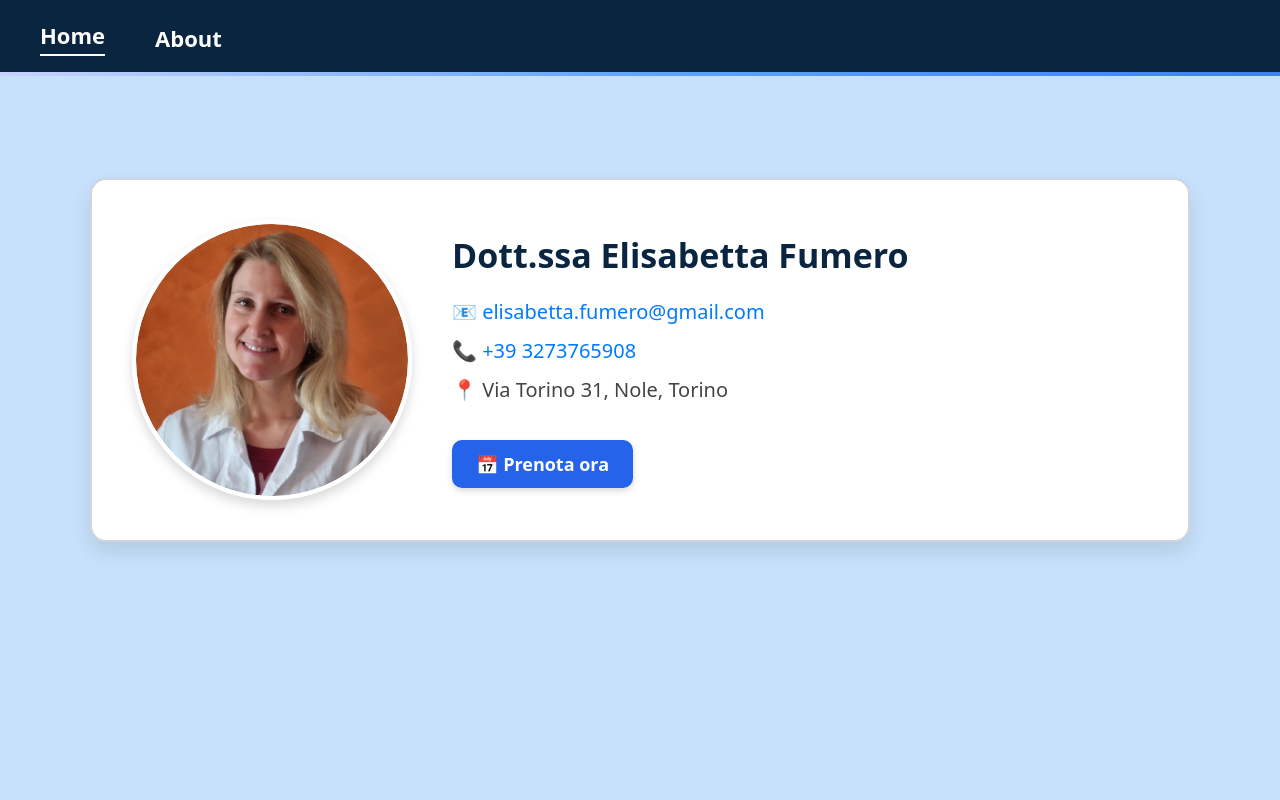
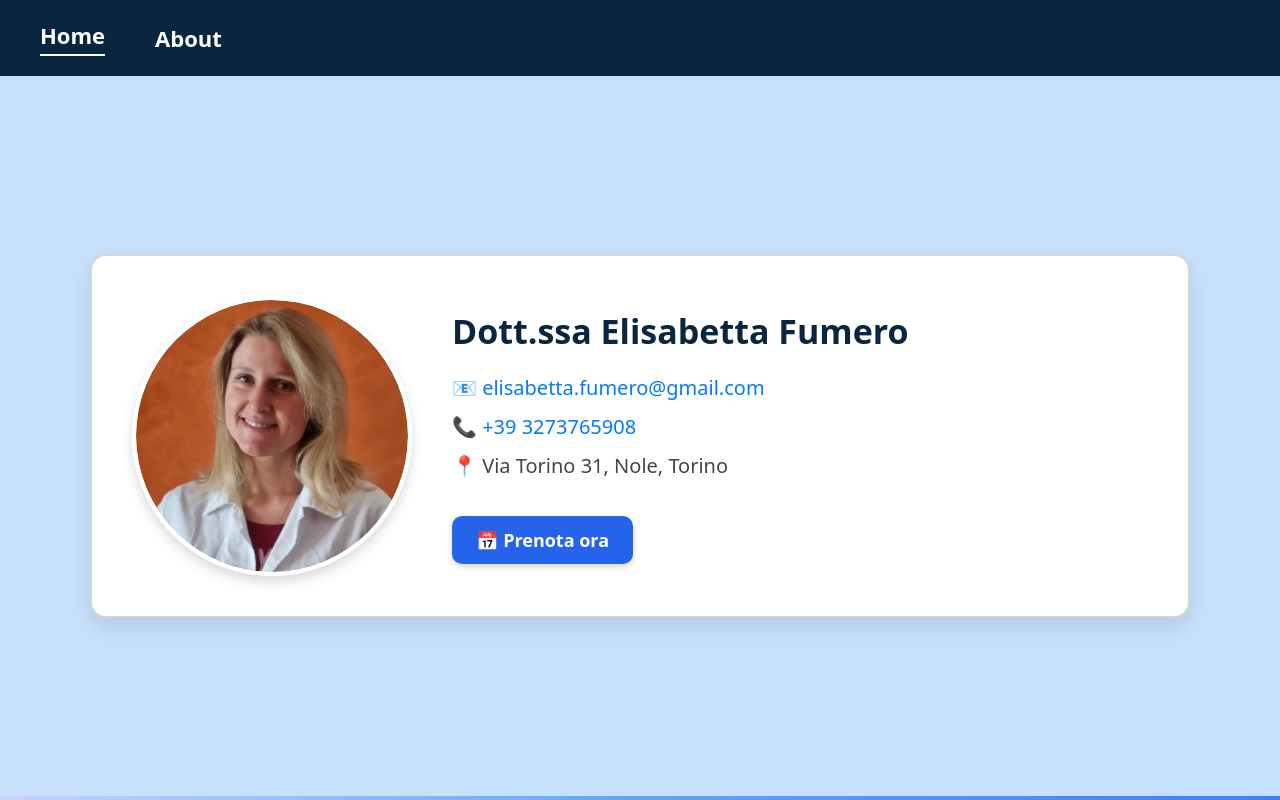
Before and after one commit to stefffffffffano/reservationApplication, a React (Vite) app in the folder client/: page / in a window 1280 px wide. Built offline with nearby package versions, Linux system fonts and the light colour scheme.

Commit message:
navbar modified

```diff
--- a/client/src/style/NavigationBar.css
+++ b/client/src/style/NavigationBar.css
@@ -6,10 +6,6 @@
   display: flex;
   justify-content: space-between;
   align-items: center;
-  position: fixed;
-  width:100%;
-  top:0;
-  left:0;
   z-index: 10000000;
 }
 
```
